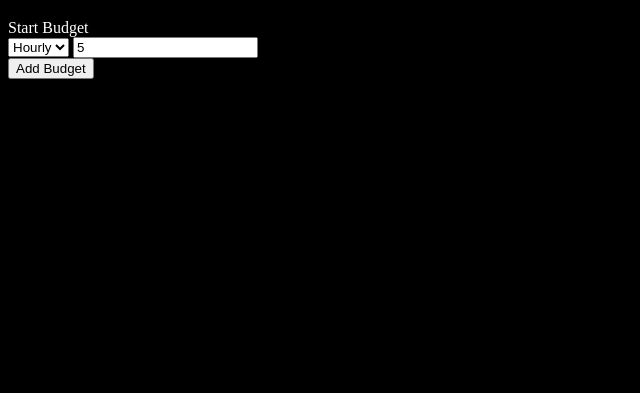
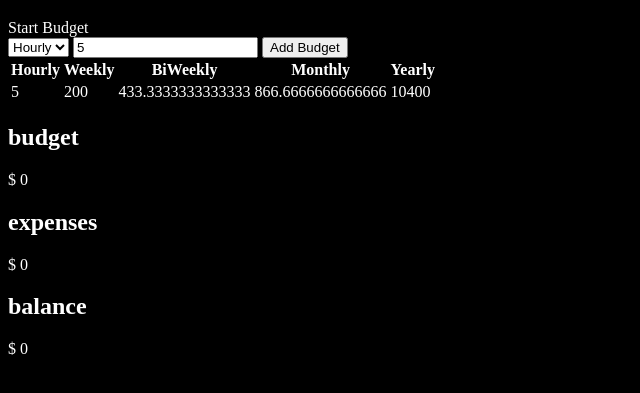
Before and after one commit to colluswatsonjr/1stProject, a plain HTML site: page index.html in a window 1280 px wide. Both pictures are taken after typing "5" into the empty fields and a click on the button "Add Budget". Shown: the part 61-454 px from the top of the page, without its empty margins (0-640 px from the left). Drawn offline with Linux system fonts and the light colour scheme.

Commit message:
html/ added divs and containers to hold infromation.. js/ added fucntions to modify form data

```diff
--- a/index.html
+++ b/index.html
@@ -1,5 +1,6 @@
 <!DOCTYPE html>
 <html lang="en">
+
 <head>
     <meta charset="UTF-8">
     <meta http-equiv="X-UA-Compatible" content="IE=edge">
@@ -7,6 +8,7 @@
     <title>1stProject</title>
     <link rel="stylesheet" href="style.css">
 </head>
+
 <body>
     <h1>BUDGET APP</h1>
     <div class="budget-section">
@@ -18,11 +20,49 @@
                     <option value="hr">Hourly</option>
                     <option value="yr">Yearly</option>
                 </select>
-               <input type="number" step="0.01" id="netPay" /> <br />
+                <input type="number" step="0.01" id="netPay" />
                 <button type="submit">Add Budget</button>
             </form>
         </div>
+
+        <table>
+            <tr>
+                <th>Hourly</th>
+                <th>Weekly</th>
+                <th>BiWeekly</th>
+                <th>Monthly</th>
+                <th>Yearly</th>
+            </tr>
+            <tr>
+                <td id="hourly"></td>
+                <td id="weekly"></td>
+                <td id="biweekly"></td>
+                <td id="monthly"></td>
+                <td id="yearly"></td>
+            </tr>
+
+        </table>
+
+        <div class="budget">
+            <h2>budget</h2>
+            <!-- <img src="image/money-bag.svg" width="40" alt="" /> -->
+            <p class="amount">$ <span id="budgetAmount">0</span></p>
+        </div>
+
+        <div class="expenses">
+            <h2>expenses</h2>
+            <!-- <img src="image/accounting.svg" width="40" alt="" /> -->
+            <p class="exp-amount">$ <span id="expensesAmount">0</span></p>
+        </div>
+
+        <div class="balance">
+            <h2>balance</h2>
+            <!-- <img src="image/law.svg" width="40" alt="" /> -->
+            <p class="amount bala">$ <span id="balanceAmount">0</span></p>
+        </div>
+
     </div>
     <script src="script.js"></script>
 </body>
+
 </html>
--- a/script.js
+++ b/script.js
@@ -1,7 +1,14 @@
 const wageForm = () => document.getElementById('submitWage'); //grabs form by i.d.
 const inputWage = () => document.getElementById('netPay'); //grabs wage
 const inputRate = () => document.getElementById('wageRate') //grabs selected rate
+const budgetAmount = document.getElementById("budgetAmount");
+const balanceAmount = document.getElementById("balanceAmount");
 
+const hourlyAmount = document.getElementById('hourly')
+const weeklyAmount = document.getElementById('weekly')
+const biweeklyAmount = document.getElementById('biweekly')
+const monthlyAmount = document.getElementById('monthly')
+const yearlyAmount = document.getElementById('yearly')
 
 wageForm().addEventListener('submit', (event) => {
     event.preventDefault();
@@ -10,13 +17,47 @@ wageForm().addEventListener('submit', (event) => {
     makeBudget(startWage, selectedRate)
 })
 
-function makeBudget(wage, rate){
-    console.log( wage, rate)
-    if(rate == 'hr'){
-        console.log(wage + ' per hour')
-    }else if(rate == 'yr'){
-        console.log(wage + ' yearly')
+function makeBudget(wage, rate) {
+    let hr; //hourly
+    let dy; //daily
+    let wk; //weekly
+    let bw; //biWeekly
+    let mo; //monthly
+    let yr; //yearly
+    switch (rate) {
+        case 'hr':
+            hr = (wage)
+            dy = ((wage * 40) / 7)
+            wk = (wage * 40)
+            bw = ((((wage * 40) * 52) / 12) / 2)
+            mo = (((wage * 40) * 52) / 12)
+            yr = ((wage * 40) * 52)
+            break;
+        case 'yr':
+            hr = ((wage / 52) / 40)
+            dy = ((wage / 52) / 7)
+            wk = (wage / 52)
+            bw = ((wage / 12) / 2)
+            mo = (wage / 12)
+            yr = wage
+            break;
     }
+    if (!wage) {
+        console.log('empty')
+    } else {
+        hourlyAmount.innerHTML = hr
+        weeklyAmount.innerHTML = wk
+        biweeklyAmount.innerHTML = bw
+        monthlyAmount.innerHTML = mo
+        yearlyAmount.innerHTML = yr
+    }
+    // console.log(hr)
+    // console.log(dy)
+    // console.log(wk)
+    // console.log(bw)
+    // console.log(mo)
+    // console.log(yr)
+    // console.log(balance)
 }
 
 
```
Lines whose indentation alone changed are shown as unchanged.
